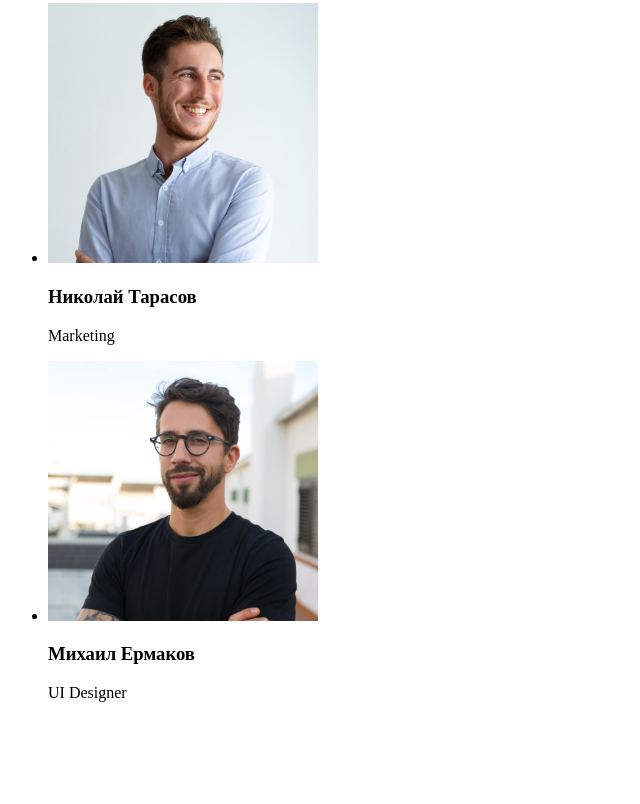
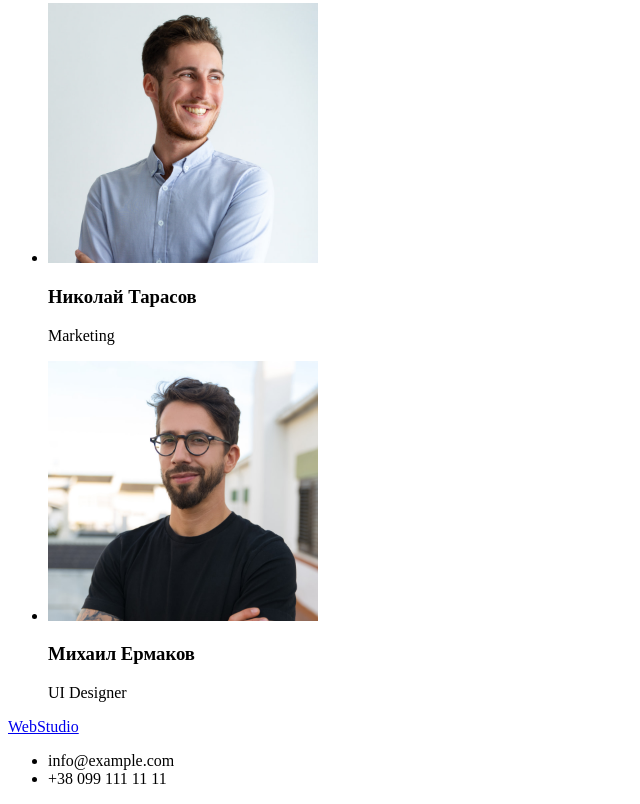
Before and after one commit to VitaliiPoliatykin/goit-markup-hw-01, a plain HTML site: page index.html in a window 1280 px wide. Shown: the part 2333-3137 px from the top of the page, without its empty margins (0-640 px from the left). Before the commit the page ends 3051 px from the top, so only its background shows below. Drawn offline with Linux system fonts and the light colour scheme.

Commit message:
Добавлено Подвал сайта
Прописано не полностю Футер, пропущено тег Адрес

```diff
--- a/index.html
+++ b/index.html
@@ -89,7 +89,17 @@
     </main>
     <!--Подвал сайта-->
     <footer>
+        <!--Логотип-->
+        <a href="/">WebStudio</a>
+        <!--Юридический адрес-->
+        <address>
 
+        </address>
+        <!--Контактные данные-->
+        <ul>
+           <li>info@example.com</li>
+           <li>+38 099 111 11 11</li>
+        </ul>
     </footer>
 </body>
 </html>
```
